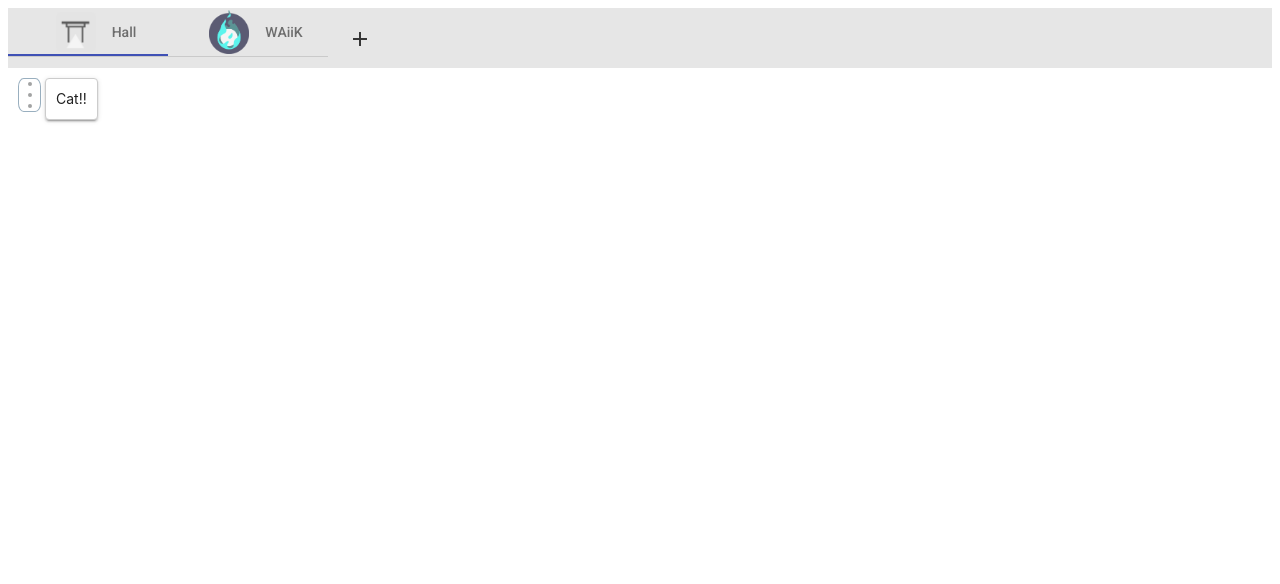
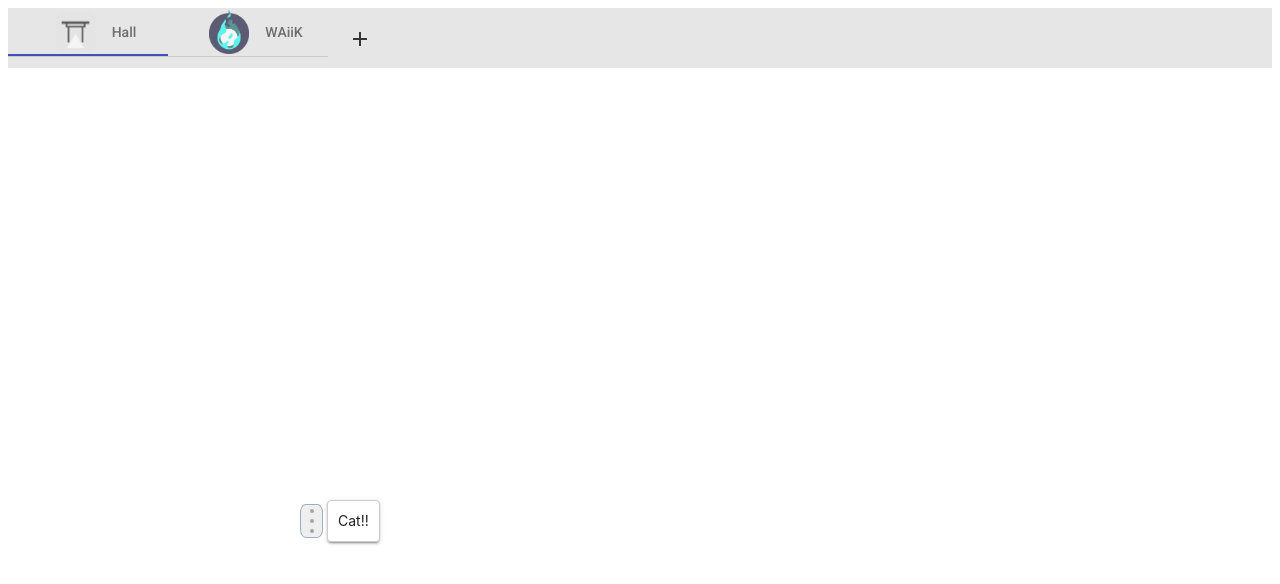
Before and after one commit to SergioTrigos/WAiiK_P1, an Angular app: page / in a window 1280 px wide. Shown: the top 584 px of the page. Built offline with nearby package versions, Linux system fonts and the light colour scheme.

Commit message:
played around with possible solutions for the menu opening when the core is dragged, but have'nt managed to solve it. It think it will have to be done using ngClass directive!

```diff
--- a/src/app/core/core.component.html
+++ b/src/app/core/core.component.html
@@ -2,18 +2,20 @@
     [ngStyle]="initialPos()"
 >
 
-    <!-- Core Menu BUTTON -->
-    <div mat-button
-        (mousedown)="onHoldStart()" (mouseup)="onholdEnd()" [matMenuTriggerFor]="menu"
+    <!-- Core Menu BUTTON    [disabled]="willOpen === false"  -->
+    <div  cdkDragHandle class="core-menu-handle"
+        (mousedown)="onHoldStart()" (mouseup)="onholdEnd()"
     >
-        <div fxLayout="column" cdkDragHandle class="core-menu-button">
+        <button fxLayout="column"  class="core-menu-button" #CMbutton  cdkDragHandle
+            [matMenuTriggerFor]="menu"
+        >
             <span class="dot"></span>
             <span class="dot"></span>
             <span class="dot"></span>
-        </div>
+        </button>
     </div>
 
-    <!-- Core Menu -->
+    <!-- Core Menu    -->
 
     <mat-menu #menu="matMenu">
         <button mat-menu-item [matMenuTriggerFor]="actions">
--- a/src/app/core/core.component.sass
+++ b/src/app/core/core.component.sass
@@ -34,15 +34,20 @@
   box-shadow: 0 5px 5px -3px rgba(0, 0, 0, 0.2), 0 8px 10px 1px rgba(0, 0, 0, 0.14), 0 3px 14px 2px rgba(0, 0, 0, 0.12)
 
 
-.core-menu-button
+.core-menu
     margin-top: auto
     margin-bottom: auto
     margin-right: 4px
     height: 34px
     width: 23px
-    cursor: move
-    border: 1px solid #99afbf
-    border-radius: 25%
+
+.core-menu-handle
+  @extend .core-menu
+  cursor: move
+.core-menu-button
+  @extend .core-menu
+  border: 1px solid #99afbf
+  border-radius: 25%
 
 .dot
     height: 4px
@@ -51,7 +56,6 @@
     background-color: #a2a3a3
     border-radius: 50%
 
-.core-menu
 
 
 .design-window
--- a/src/app/core/core.component.ts
+++ b/src/app/core/core.component.ts
@@ -1,4 +1,4 @@
-import { Component, Input, OnInit, Output, EventEmitter, ViewChild} from '@angular/core';
+import { Component, Input, OnInit, Output, EventEmitter, ViewChild, ElementRef} from '@angular/core';
 import { CdkDragEnd } from '@angular/cdk/drag-drop';
 import { MatMenuTrigger } from '@angular/material/menu';
 
@@ -13,8 +13,10 @@ export class CoreComponent implements OnInit {
 
   designIsOpen = false;
 
-  @ViewChild(MatMenuTrigger)
-  trigger!: MatMenuTrigger;
+  //@ViewChild(MatMenuTrigger)
+  //trigger!: MatMenuTrigger;
+  //@ViewChild('CMbutton')
+  //coreMB!: ElementRef;
 
   constructor() {
    }
@@ -48,8 +50,10 @@ export class CoreComponent implements OnInit {
 
   //menu button interaction dynamics
   private isHeld = false ;
-  private willOpen = true;
+  menuBeh: any = "menu";
+  private shouldOpen!: boolean;
   private activeHoldTimeoutId: any;
+
 
 
   onHoldStart() {
@@ -57,19 +61,19 @@ export class CoreComponent implements OnInit {
 
     this.activeHoldTimeoutId = setTimeout(() => {
       if (this.isHeld) {
-        this.willOpen = false;
-        console.log("more than 1 second has passed");
+        this.menuBeh = "l";
+        //this.coreMB.nativeElement.setAttribute('matMenuTriggerFor','notMenu');
+        console.log("more than 1 second has passed, it should not open");
       }
-    }, 500);
+    }, 300);
   }
 
   onholdEnd() {
-    if (this.willOpen == false) {
-      this.trigger.toggleMenu();
-    }
+    this.menuBeh = "menu";
+    //this.coreMB.nativeElement.setAttribute('[matMenuTriggerFor]','menu');
     this.isHeld = false;
-    this.willOpen = true;
     clearTimeout(this.activeHoldTimeoutId);
+    console.log("it should open after another click");
   }
 
 
--- a/src/app/stage/stage.component.ts
+++ b/src/app/stage/stage.component.ts
@@ -21,7 +21,7 @@ let CoresData: Core[] = [
   {
     creator: "bob",
     parentStage: 1000000001,
-    position: [],
+    position: [300, 500],
     scale: 1,
     datumType: "text",
     datumText: "Cat!!",
```
